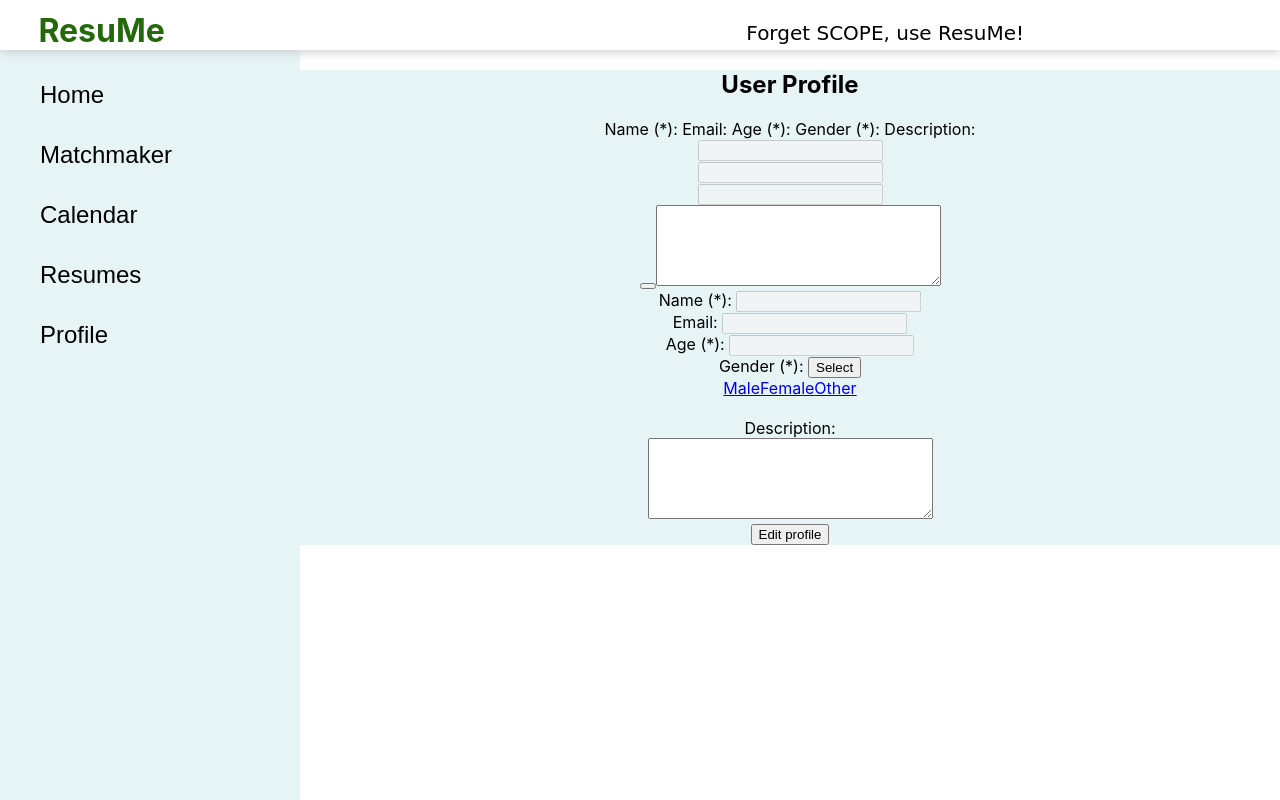
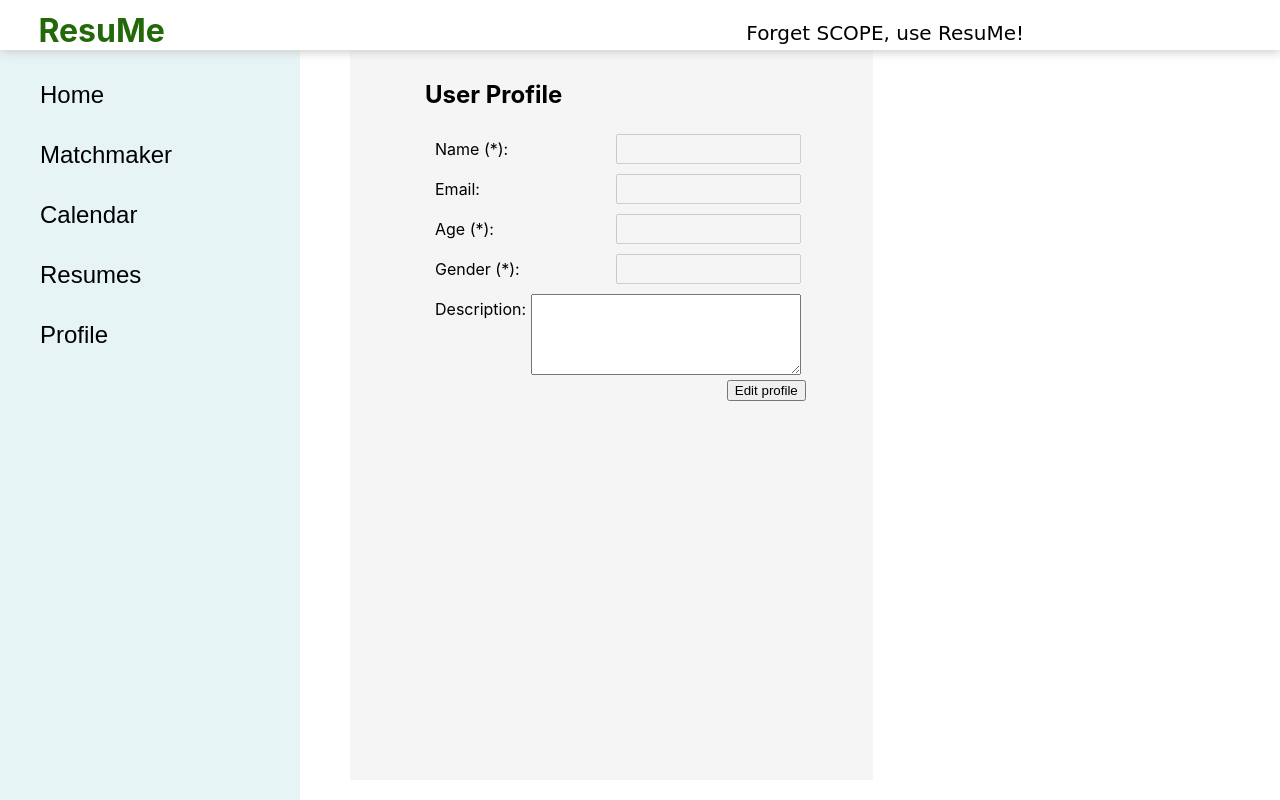
Before and after one commit to jlacsamana/resu-me-app, a React (Create React App) app: page / in a window 1280 px wide. Both pictures are taken after a click on the button "Profile". Built offline with nearby package versions, Linux system fonts and the light colour scheme; the HTML template or start-up script is replaced by a standard one.

Commit message:
fixed layout

```diff
--- /dev/null
+++ b/src/User.css
@@ -0,0 +1,33 @@
+.container {
+    width: 85%;
+}
+
+.User {
+    height: 90vh;
+    width: 35vw;
+    background-color: whitesmoke;
+    margin-left: 50px;
+    margin-top: 0px;
+    padding-left: 75px;
+    padding-top: 10px;
+}
+
+.text {
+    display: flex;
+    justify-content: space-between;
+    height: auto;
+    padding: 5px;
+}
+
+.boxes {
+    margin-left: 50%;
+    margin: 10px;
+}
+
+.accntItem {
+    margin: 5px;
+}
+
+#button {
+    float: right;
+}
--- a/src/pages/User.js
+++ b/src/pages/User.js
@@ -1,4 +1,5 @@
 import PageWrapper from '../components/PageWrapper';
+import '../User.css';
 
 export function User() {
   const UserOuterStyle = {
@@ -7,7 +8,7 @@ export function User() {
     alignItems: "center",
   }
   const UserInnerStyle = {
-    justifyContent : "center"
+    justifyContent: "center"
   }
   function editProfile() {
     if (document.getElementById("username").disabled) {
@@ -42,50 +43,26 @@ export function User() {
   }
   return (
     <PageWrapper>
-      <body class = "user">
-        <div style = {UserOuterStyle}>
-        <h2>User Profile</h2>
-          <div style = {UserInnerStyle}>
-            <div class = "text">
-            Name (*):
-            Email:
-            Age (*):
-            Gender (*):
-            Description:
+      <body>
+        <div class="User">
+          <h2>User Profile</h2>
+          <div>
+            <div class="container">
+
+              <div class="text"><p class="accntItem">Name (*):</p> <input type="text" id="username" disabled="true" /></div>
+              <div class="text"><p class="accntItem">Email:</p> <input type="text" id="email" disabled="true" /></div>
+              <div class="text"><p class="accntItem">Age (*):</p> <input type="text" id="age" disabled="true" /> </div>
+              <div class="text"><p class="accntItem">Gender (*):</p> <input type="text" id="gender" disabled="true" /></div>
+              <div class="text"><p class="accntItem">Description:</p> <textarea type="text" id="desc" rows="5" cols="33" readOnly="true" /></div>
+              <input onClick={editProfile} id="button" type="button" value="Edit profile" /><br></br>
             </div>
-            <div class = "boxes">
-            <input type = "text" id = "username" disabled = "true" /><br></br>
-            <input type = "text" id = "email" disabled = "true"/><br></br>
-            <input type = "text" id = "age" disabled = "true"/><br></br>
-            <button class="btn" id="btn"></button>
-            <textarea type = "text" id = "desc" rows = "5" cols = "33" readOnly = "true"/><br></br>
-            </div>
-            Name (*): <input type = "text" id = "username" disabled = "true" /><br></br>
-            Email: <input type = "text" id = "email" disabled = "true"/><br></br>
-            Age (*): <input type = "text" id = "age" disabled = "true"/><br></br>
-            Gender (*): <button class="btn" id="btn">
-            Select
-            <i class="bx bx-chevron-down" id="arrow"></i>
-            </button>
-            <div class="dropdown" id="dropdown">
-            <a href="#male">
-              Male
-            </a>
-            <a href="#female">
-              Female
-            </a>
-            <a href="#other">
-              Other
-            </a>
+
+
           </div>
-          <br></br>
-        Description:<br></br> <textarea type = "text" id = "desc" rows = "5" cols = "33" readOnly = "true"/><br></br>
-        <input onClick ={editProfile} id = "button" type = "button" value = "Edit profile"/><br></br>
         </div>
-          </div>
 
       </body>
-    </PageWrapper>
+    </PageWrapper >
   );
 
 
```
